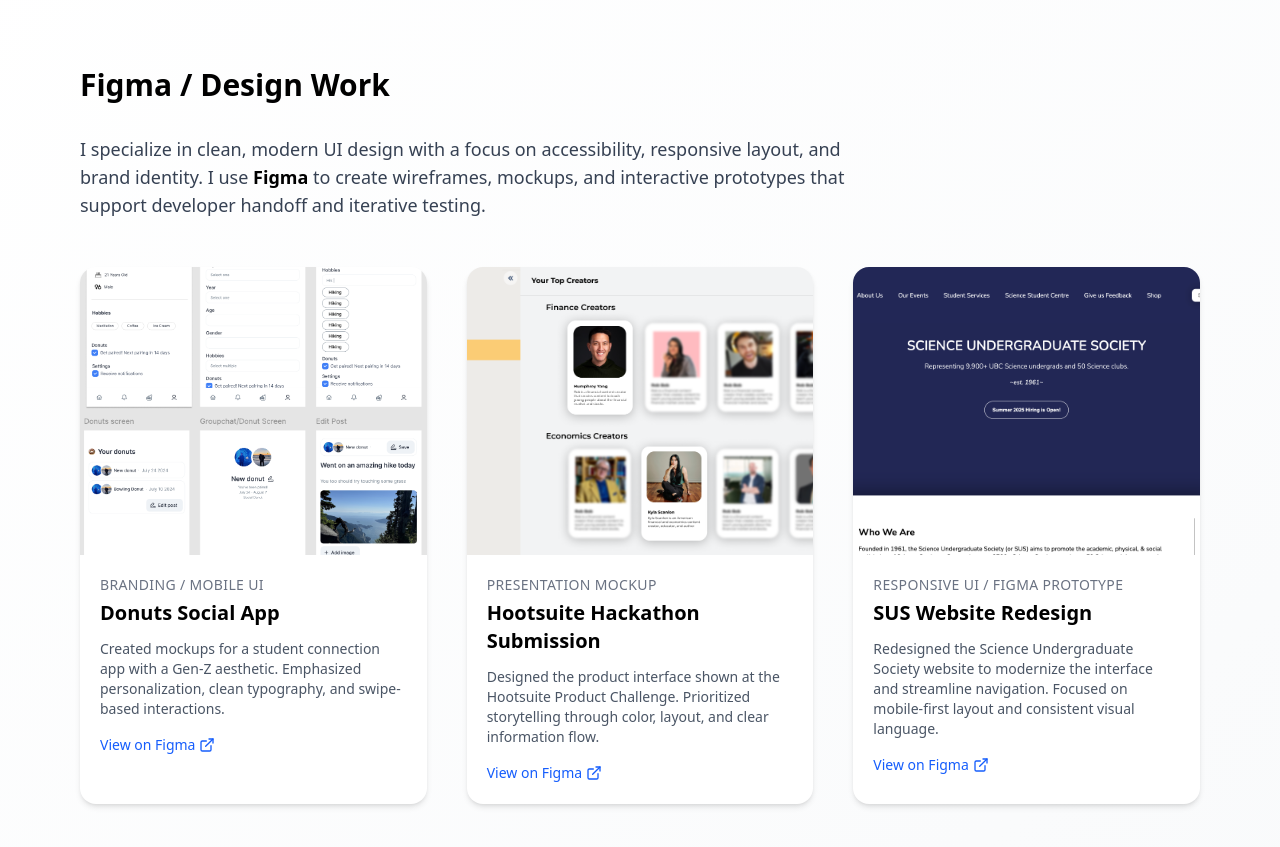
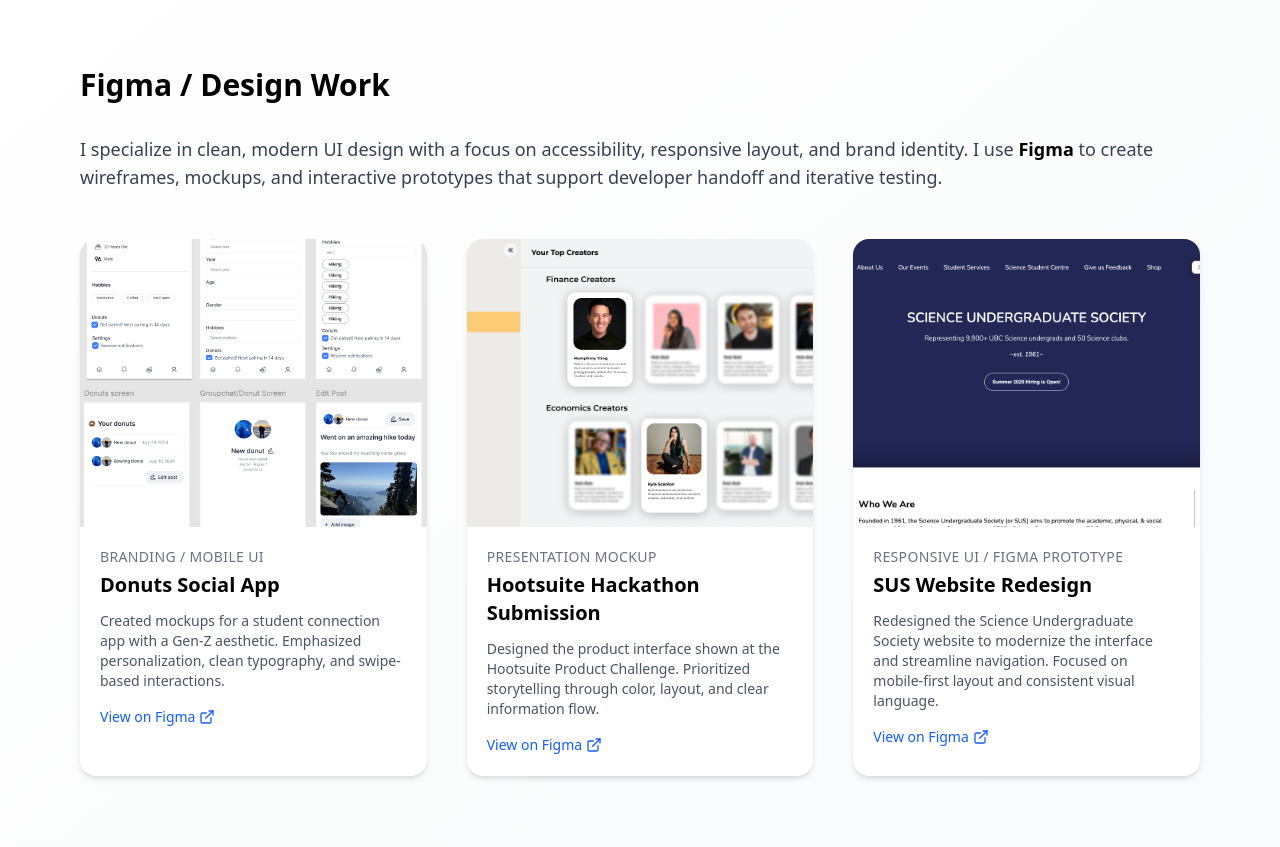
Before and after one commit to dvidEast/portfolio-2025, a Next.js app in the folder frontend/: page /samsungCoopPortfolio in a window 1280 px wide. Shown: the part 3960-4807 px from the top of the page. Built offline with nearby package versions, Linux system fonts and the light colour scheme.

Commit message:
same as before for figma section

```diff
--- a/frontend/src/components/samsung/FIgmaDesign.tsx
+++ b/frontend/src/components/samsung/FIgmaDesign.tsx
@@ -19,7 +19,7 @@ export default function FigmaDesignWorkSection({
         >
             <div className="max-w-6xl mx-auto">
                 <h2 className="text-3xl font-bold mb-8">Figma / Design Work</h2>
-                <p className="text-gray-700 mb-12 text-lg max-w-3xl">
+                <p className="text-gray-700 mb-12 text-lg">
                     I specialize in clean, modern UI design with a focus on accessibility, responsive layout, and brand identity. I use <span className="font-semibold text-black">Figma</span> to create wireframes, mockups, and interactive prototypes that support developer handoff and iterative testing.
                 </p>
 
```
